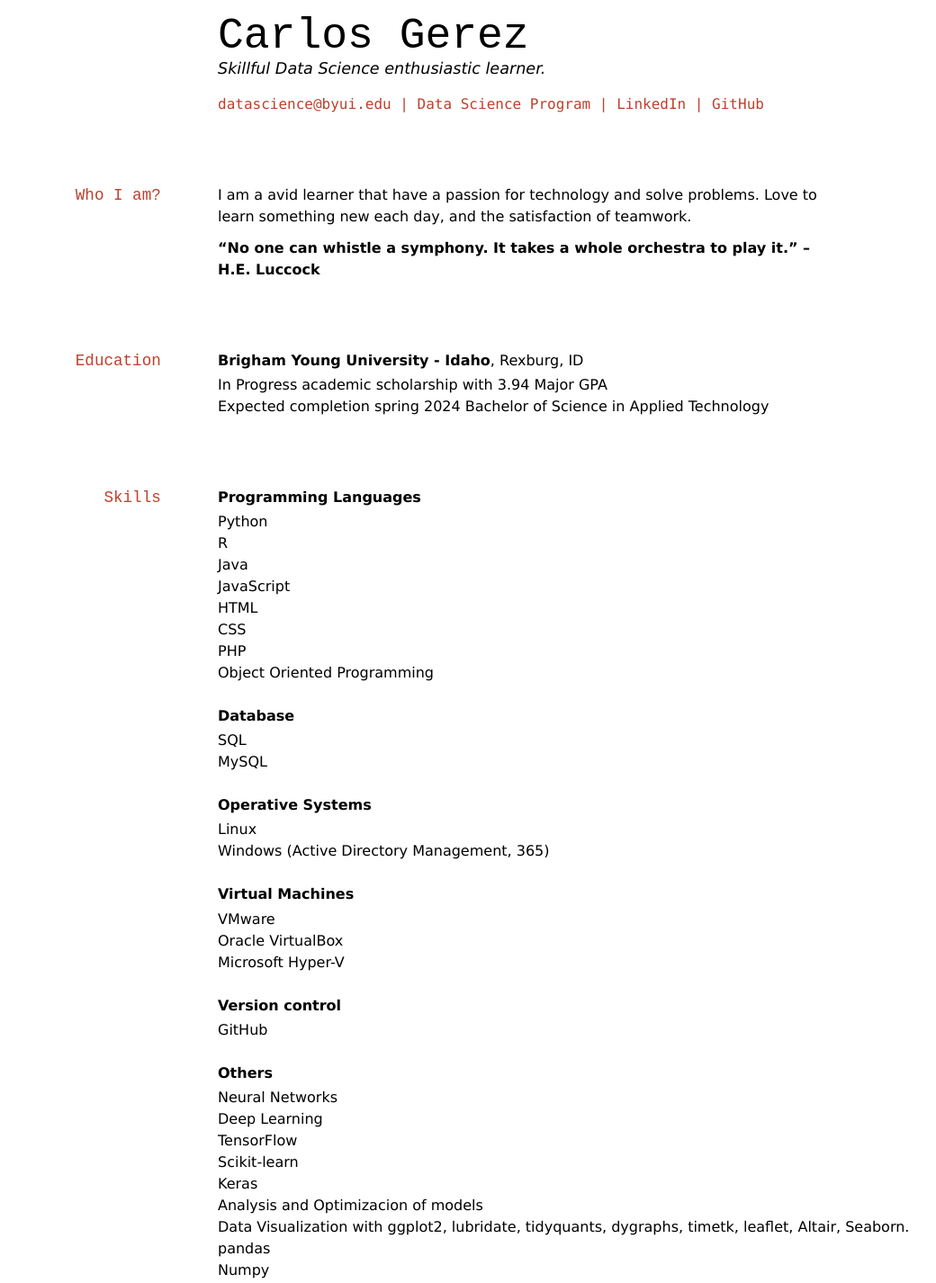
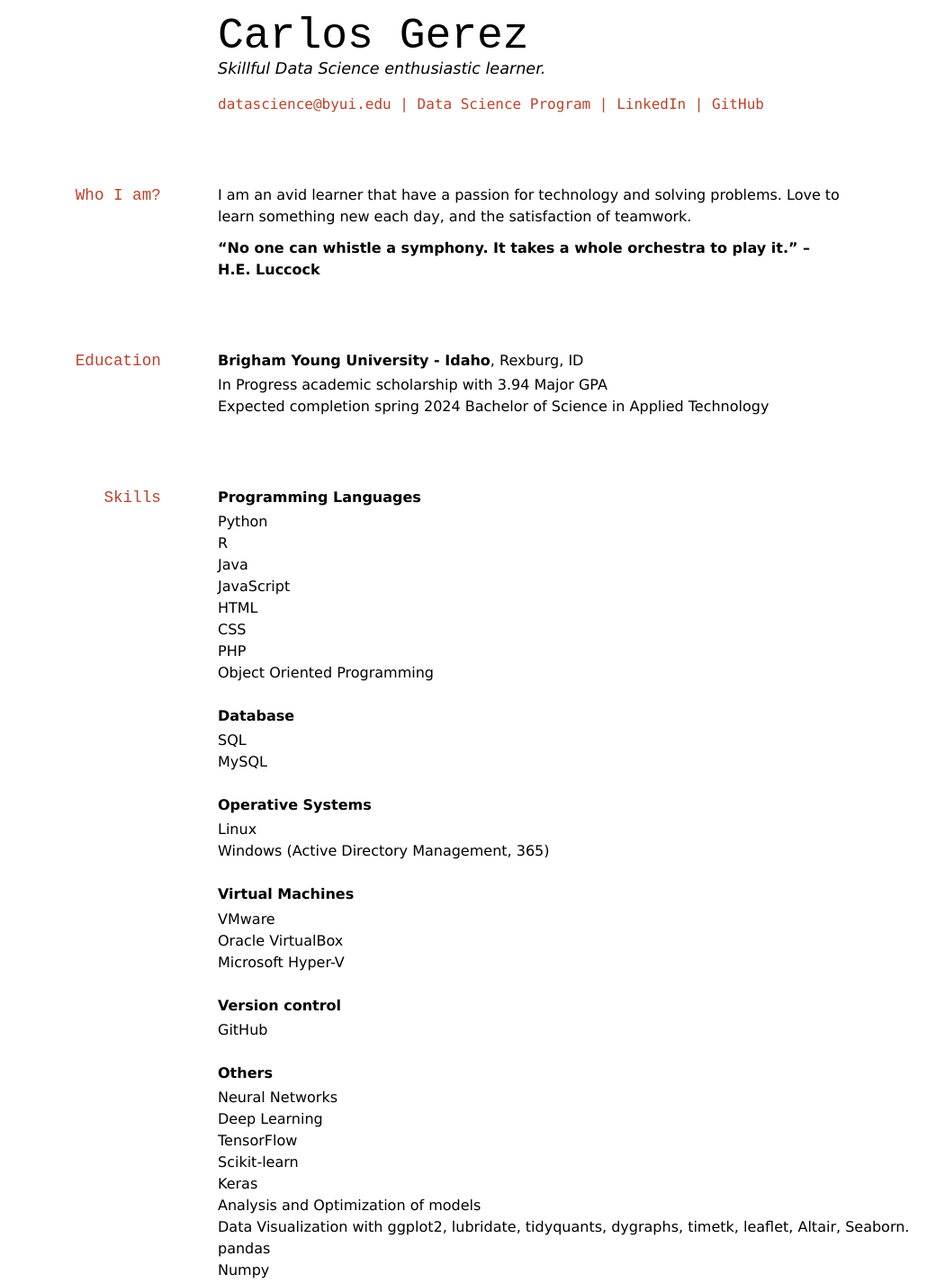
Before and after one commit to carlosdgerez/Gerez-Resume, a Jekyll site: the page built from docs/index.md, in a window 1280 px wide. Shown: the top 1426 px of the page at 90% size, without its empty margins (90-1130 px from the left). Built offline with Jekyll 4.4.1, drawn with Linux system fonts in a browser that asks for light colours.

Commit message:
Some small corrections

```diff
--- a/docs/index.md
+++ b/docs/index.md
@@ -13,7 +13,7 @@ Skillful Data Science enthusiastic learner.
 </div>
 
 ## Who I am?
-I am  a avid learner that have a passion for technology and solve problems.
+I am  an avid learner that have a passion for technology and solving problems.
 Love to learn something new each day, and the satisfaction of teamwork.
 
 >> **"No one can whistle a symphony. It takes a whole orchestra to play it." – H.E. Luccock**
@@ -68,7 +68,7 @@ __Others__
 - TensorFlow
 - Scikit-learn
 - Keras
-- Analysis and Optimizacion of models
+- Analysis and Optimization of models
 - Data Visualization with ggplot2, lubridate,
   tidyquants, dygraphs, timetk, leaflet, Altair, Seaborn.
 - pandas
```
